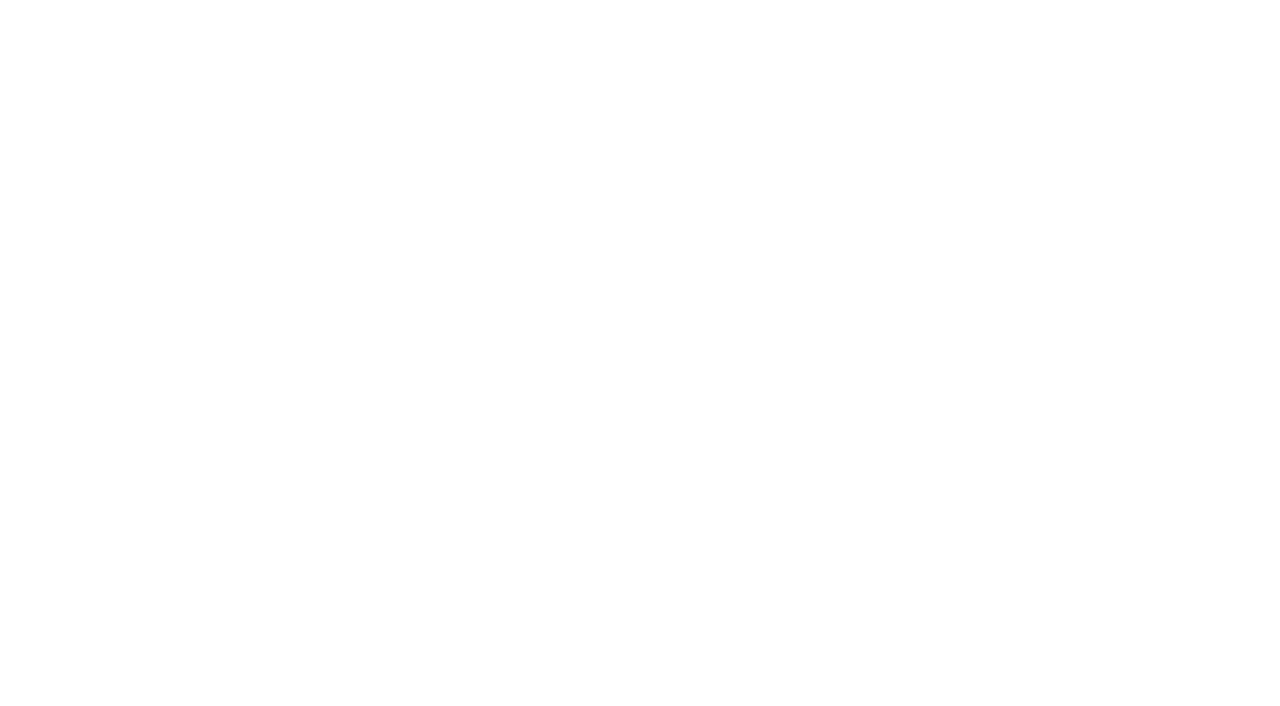
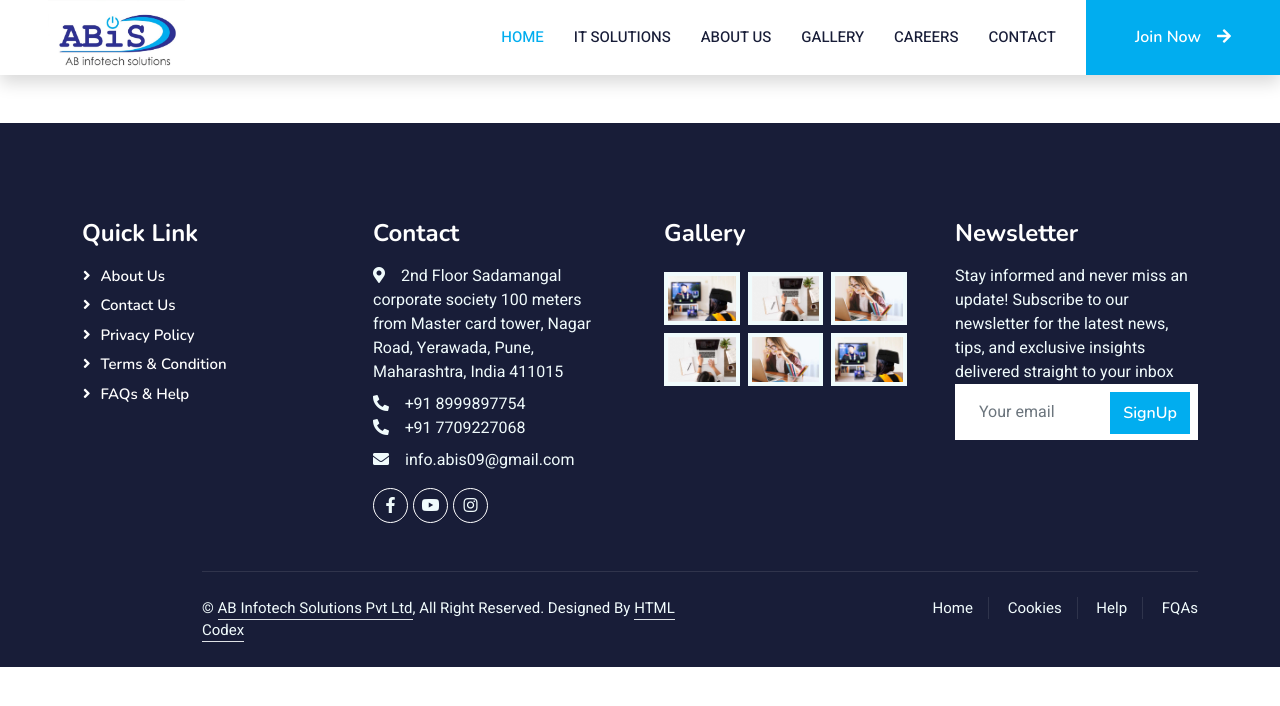
Before and after one commit to Shivamyadav2812/ABiS_Project, a plain HTML site: page form.html in a window 1280 px wide. Drawn offline with nearby package versions, Linux system fonts and the light colour scheme.

Commit message:
Created Form.html file

```diff
--- a/careers.html
+++ b/careers.html
@@ -3,7 +3,8 @@
 
 <head>
     <meta charset="utf-8">
-    <title>eLEARNING - eLearning HTML Template</title>
+    <title>AB Infotech Solutions Pvt Ltd</title>
+  <link rel="icon" href="./img/icon.png" type="image/x-icon" />
     <meta content="width=device-width, initial-scale=1.0" name="viewport">
     <meta content="" name="keywords">
     <meta content="" name="description">
--- a/form.html
+++ b/form.html
@@ -0,0 +1,195 @@
+<!DOCTYPE html>
+<html lang="en">
+
+<head>
+  <meta charset="utf-8" />
+  <title>AB Infotech Solutions Pvt Ltd</title>
+  <link rel="icon" href="./img/icon.png" type="image/x-icon" />
+  <meta content="width=device-width, initial-scale=1.0" name="viewport" />
+  <meta content="" name="keywords" />
+  <meta content="" name="description" />
+
+  <!-- Favicon -->
+  <link href="img/favicon.ico" rel="icon" />
+
+  <!-- Google Web Fonts -->
+  <link rel="preconnect" href="https://fonts.googleapis.com" />
+  <link rel="preconnect" href="https://fonts.gstatic.com" crossorigin />
+  <link
+    href="https://fonts.googleapis.com/css2?family=Heebo:wght@400;500;600&family=Nunito:wght@600;700;800&display=swap"
+    rel="stylesheet" />
+
+  <!-- Icon Font Stylesheet -->
+  <link href="https://cdnjs.cloudflare.com/ajax/libs/font-awesome/5.10.0/css/all.min.css" rel="stylesheet" />
+  <link href="https://cdn.jsdelivr.net/npm/bootstrap-icons@1.4.1/font/bootstrap-icons.css" rel="stylesheet" />
+
+  <!-- Libraries Stylesheet -->
+  <link href="lib/animate/animate.min.css" rel="stylesheet" />
+  <link href="lib/owlcarousel/assets/owl.carousel.min.css" rel="stylesheet" />
+
+  <!-- Customized Bootstrap Stylesheet -->
+  <link href="css/bootstrap.min.css" rel="stylesheet" />
+
+  <!-- Template Stylesheet -->
+  <link href="css/style.css" rel="stylesheet" />
+</head>
+
+<body>
+  <!-- Spinner Start -->
+  <div id="spinner"
+    class="show bg-white position-fixed translate-middle w-100 vh-100 top-50 start-50 d-flex align-items-center justify-content-center">
+    <div class="spinner-border text-primary" style="width: 3rem; height: 3rem" role="status">
+      <span class="sr-only">Loading...</span>
+    </div>
+  </div>
+  <!-- Spinner End -->
+
+  <!-- Navbar Start -->
+  <nav class="navbar navbar-expand-lg bg-white navbar-light shadow sticky-top p-0">
+    <a href="index.html" class="navbar-brand d-flex align-items-center px-4 px-lg-5">
+      <h2 class="m-0 text-primary">
+        <img src="./img/logo.jpg" alt="company-logo" id="company-logo" />
+      </h2>
+    </a>
+    <button type="button" class="navbar-toggler me-4" data-bs-toggle="collapse" data-bs-target="#navbarCollapse">
+      <span class="navbar-toggler-icon"></span>
+    </button>
+    <div class="collapse navbar-collapse" id="navbarCollapse">
+      <div class="navbar-nav ms-auto p-4 p-lg-0">
+        <a href="index.html" class="nav-item nav-link active">Home</a>
+        <a href="itsolutions.html" class="nav-item nav-link">IT Solutions</a>
+        <a href="about.html" class="nav-item nav-link">About Us</a>
+        <a href="gallery.html" class="nav-item nav-link">Gallery</a>
+        <a href="careers.html" class="nav-item nav-link">Careers</a>
+        <a href="contact.html" class="nav-item nav-link">Contact</a>
+      </div>
+      <a href="" class="btn btn-primary py-4 px-lg-5 d-none d-lg-block">Join Now<i
+          class="fa fa-arrow-right ms-3"></i></a>
+    </div>
+  </nav>
+  <!-- Navbar End -->
+
+
+
+  <!-- Footer Start -->
+  <div class="container-fluid bg-dark text-light footer pt-5 mt-5 wow fadeIn" data-wow-delay="0.1s">
+    <div class="container py-5">
+      <div class="row g-5">
+        <div class="col-lg-3 col-md-6">
+          <h4 class="text-white mb-3">Quick Link</h4>
+          <a class="btn btn-link" href="">About Us</a>
+          <a class="btn btn-link" href="">Contact Us</a>
+          <a class="btn btn-link" href="">Privacy Policy</a>
+          <a class="btn btn-link" href="">Terms & Condition</a>
+          <a class="btn btn-link" href="">FAQs & Help</a>
+        </div>
+        <div class="col-lg-3 col-md-6">
+          <h4 class="text-white mb-3">Contact</h4>
+          <p class="mb-2">
+            <i class="fa fa-map-marker-alt me-3"></i>2nd Floor Sadamangal
+            corporate society 100 meters from Master card tower, Nagar Road,
+            Yerawada, Pune, Maharashtra, India 411015
+          </p>
+          <p class="mb-2">
+            <i class="fa fa-phone-alt me-3"></i>+91 8999897754 <br />
+            <i class="fa fa-phone-alt me-3"></i>+91 7709227068
+          </p>
+          <p class="mb-2">
+            <i class="fa fa-envelope me-3"></i>info.abis09@gmail.com
+          </p>
+          <div class="d-flex pt-2">
+            <!-- <a class="btn btn-outline-light btn-social" href=""
+                ><i class="fab fa-twitter"></i
+              ></a> -->
+            <a class="btn btn-outline-light btn-social" href="https://www.facebook.com/share/Yj64fSdWbprW79T9/"><i
+                class="fab fa-facebook-f"></i></a>
+            <a class="btn btn-outline-light btn-social" href="https://www.youtube.com/@abinfotechsolutions"><i
+                class="fab fa-youtube"></i></a>
+            <!-- <a class="btn btn-outline-light btn-social" href=""
+                ><i class="fab fa-linkedin-in"></i
+              ></a> -->
+            <a class="btn btn-outline-light btn-social"
+              href="https://www.instagram.com/ab_infotech_solutions_pvt_ltd/profilecard/?igsh=MWwzMmtva3JvNG4xbA=="><i
+                class="fab fa-instagram"></i></a>
+          </div>
+        </div>
+        <div class="col-lg-3 col-md-6">
+          <h4 class="text-white mb-3">Gallery</h4>
+          <div class="row g-2 pt-2">
+            <div class="col-4">
+              <img class="img-fluid bg-light p-1" src="img/course-1.jpg" alt="" />
+            </div>
+            <div class="col-4">
+              <img class="img-fluid bg-light p-1" src="img/course-2.jpg" alt="" />
+            </div>
+            <div class="col-4">
+              <img class="img-fluid bg-light p-1" src="img/course-3.jpg" alt="" />
+            </div>
+            <div class="col-4">
+              <img class="img-fluid bg-light p-1" src="img/course-2.jpg" alt="" />
+            </div>
+            <div class="col-4">
+              <img class="img-fluid bg-light p-1" src="img/course-3.jpg" alt="" />
+            </div>
+            <div class="col-4">
+              <img class="img-fluid bg-light p-1" src="img/course-1.jpg" alt="" />
+            </div>
+          </div>
+        </div>
+        <div class="col-lg-3 col-md-6">
+          <h4 class="text-white mb-3">Newsletter</h4>
+          <p>
+            Stay informed and never miss an update! Subscribe to our
+            newsletter for the latest news, tips, and exclusive insights
+            delivered straight to your inbox
+          </p>
+          <div class="position-relative mx-auto" style="max-width: 400px">
+            <input class="form-control border-0 w-100 py-3 ps-4 pe-5" type="text" placeholder="Your email" />
+            <button type="button" class="btn btn-primary py-2 position-absolute top-0 end-0 mt-2 me-2">
+              SignUp
+            </button>
+          </div>
+        </div>
+      </div>
+    </div>
+    <div class="container">
+      <div class="copyright">
+        <div class="row">
+          <div class="col-md-6 text-center text-md-start mb-3 mb-md-0">
+            &copy;
+            <a class="border-bottom" href="#">AB Infotech Solutions Pvt Ltd</a>, All Right Reserved.
+
+            <!--/*** This template is free as long as you keep the footer author’s credit link/attribution link/backlink. If you'd like to use the template without the footer author’s credit link/attribution link/backlink, you can purchase the Credit Removal License from "https://htmlcodex.com/credit-removal". Thank you for your support. ***/-->
+            Designed By
+            <a class="border-bottom" href="https://htmlcodex.com">HTML Codex</a>
+          </div>
+          <div class="col-md-6 text-center text-md-end">
+            <div class="footer-menu">
+              <a href="">Home</a>
+              <a href="">Cookies</a>
+              <a href="">Help</a>
+              <a href="">FQAs</a>
+            </div>
+          </div>
+        </div>
+      </div>
+    </div>
+  </div>
+  <!-- Footer End -->
+
+  <!-- Back to Top -->
+  <a href="#" class="btn btn-lg btn-primary btn-lg-square back-to-top"><i class="bi bi-arrow-up"></i></a>
+
+  <!-- JavaScript Libraries -->
+  <script src="https://code.jquery.com/jquery-3.4.1.min.js"></script>
+  <script src="https://cdn.jsdelivr.net/npm/bootstrap@5.0.0/dist/js/bootstrap.bundle.min.js"></script>
+  <script src="lib/wow/wow.min.js"></script>
+  <script src="lib/easing/easing.min.js"></script>
+  <script src="lib/waypoints/waypoints.min.js"></script>
+  <script src="lib/owlcarousel/owl.carousel.min.js"></script>
+
+  <!-- Template Javascript -->
+  <script src="js/main.js"></script>
+</body>
+
+</html>
```
Also changed, not shown: contact.html (+2 -1 lines), team.html (+2 -1 lines).
